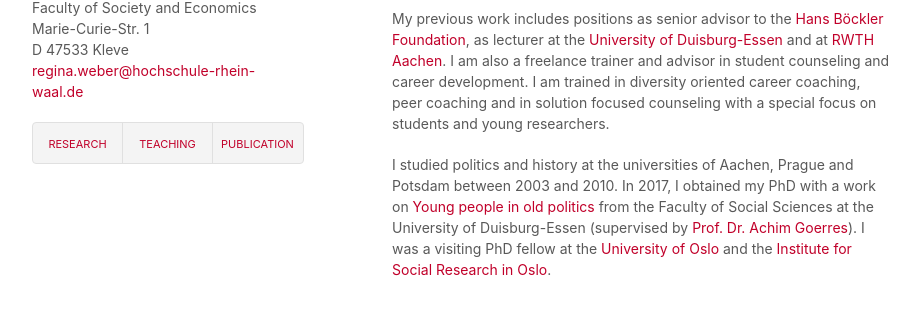
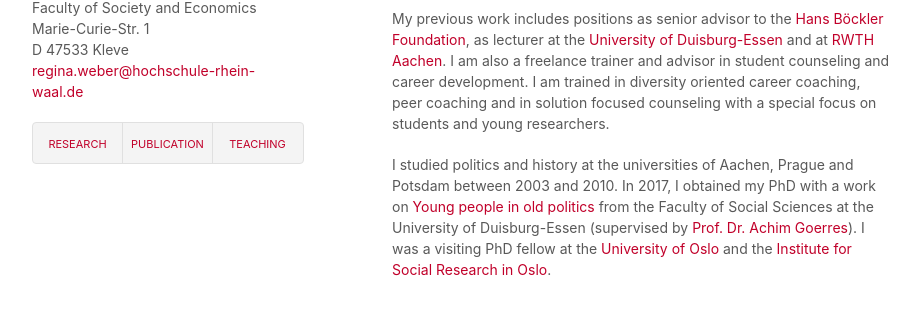
Before and after one commit to robertocabreratapia/robertocabreratapia.github.io, a Jekyll site: the page built from index.html, in a window 1280 px wide. Shown: the part 133-463 px from the top of the page, without its empty margins (178-1099 px from the left). Built offline with Jekyll 4.4.1, drawn with Linux system fonts in a browser that asks for light colours; part of the change alters nothing that is shown.

```diff
--- a/_layouts/default.html
+++ b/_layouts/default.html
@@ -18,8 +18,9 @@
         <p></p>
         <p></p>
         <ul><li><a href="http://reginaweber.github.io/research.html">RESEARCH</a></li>
+          <li><a href="http://reginaweber.github.io/publication.html">PUBLICATION</a></li>
           <li><a href="http://reginaweber.github.io/teaching.html">TEACHING</a></li>
-          <li><a href="http://reginaweber.github.io/publication.html">PUBLICATION</a></li></ul>
+        </ul>
         <!--<h3><a href="http://reginaweber.github.io/research.html">RESEARCH</a></br>
           <a href="http://reginaweber.github.io/teaching.html">TEACHING</a></br>
           <a href="http://reginaweber.github.io/publication.html">PUBLICATION</a></h3> -->
```
